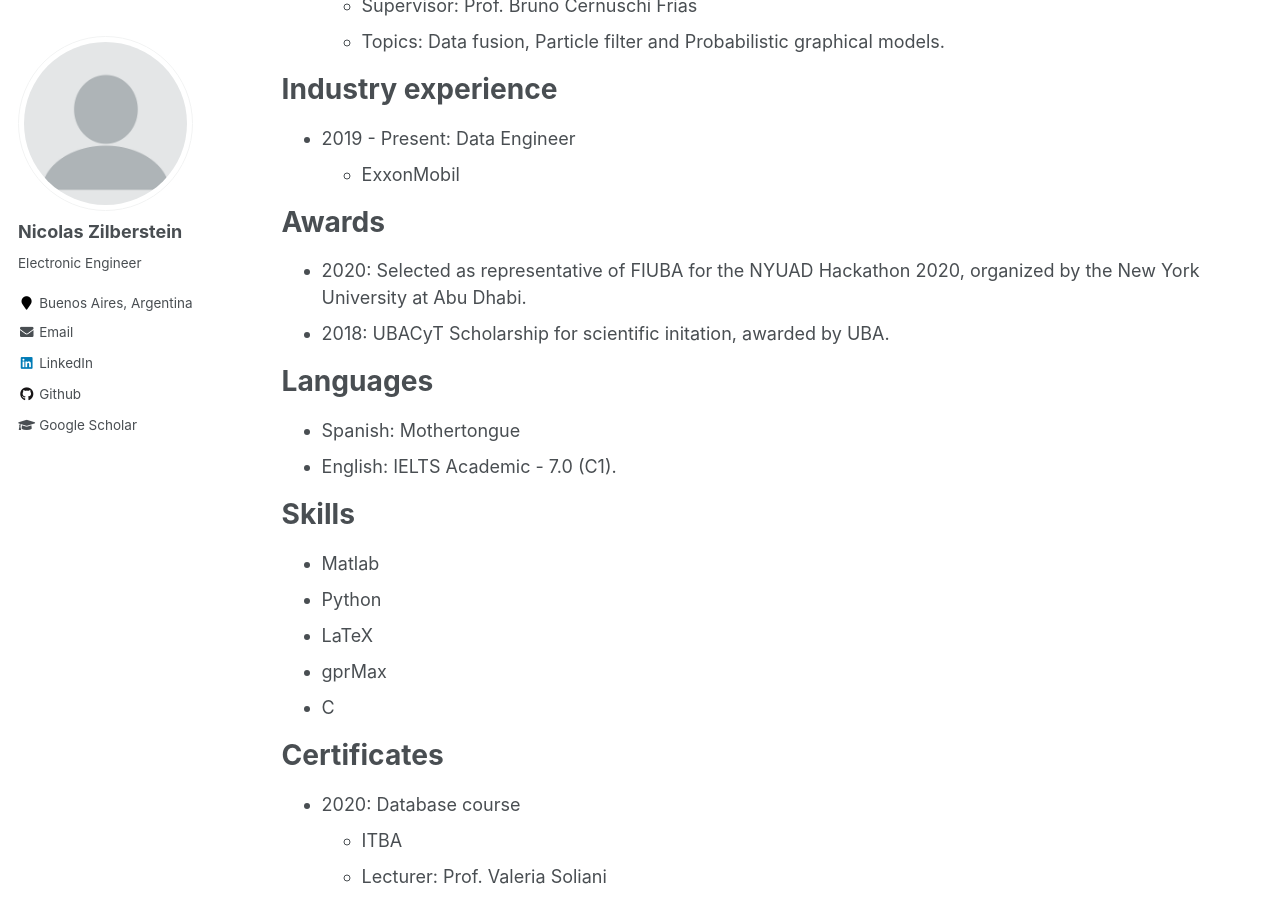
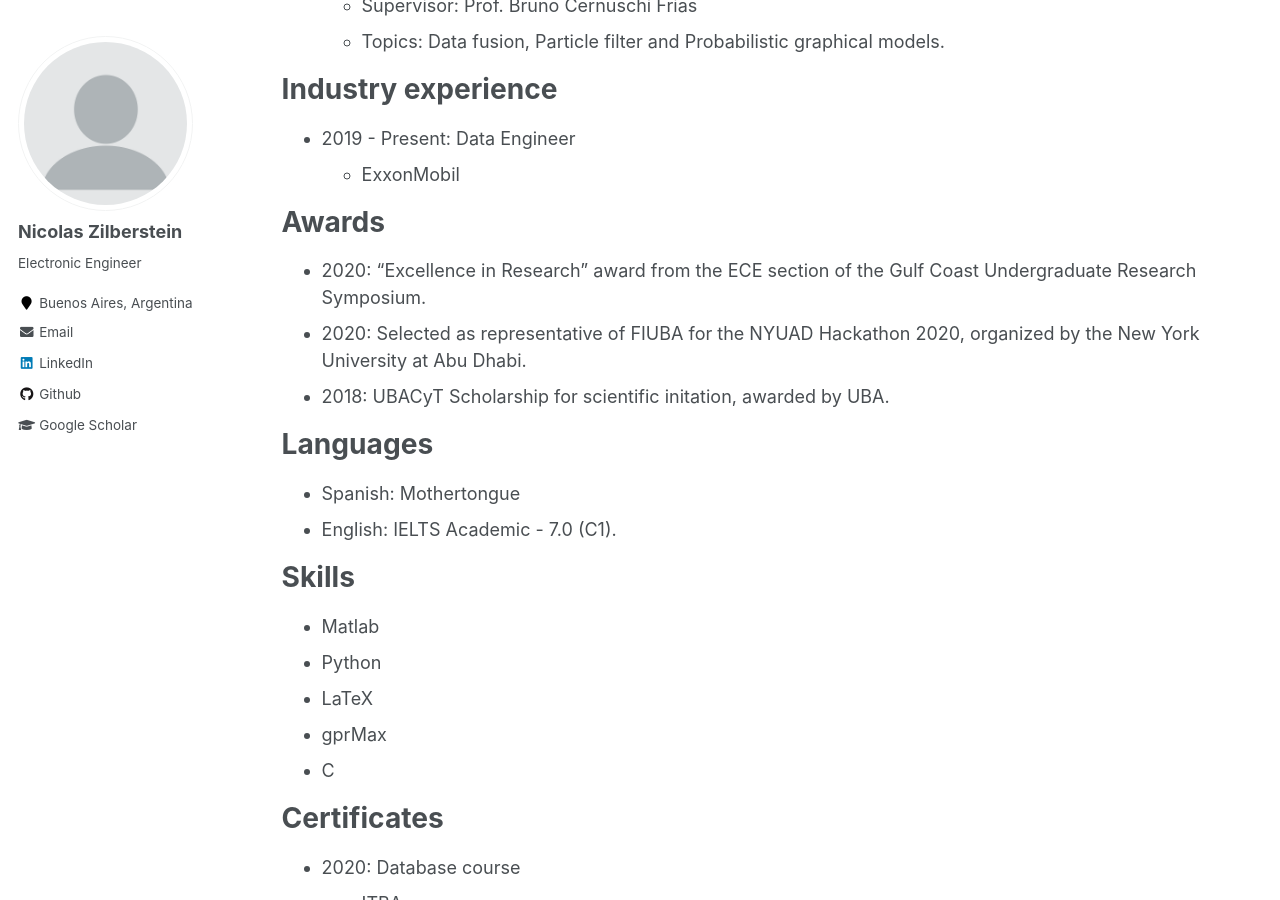
Before and after one commit to nzilberstein/nzilberstein.github.io, a Jekyll site: the page built from _pages/cv.md, in a window 1280 px wide and 900 px high, scrolled down 767 px. Built offline with Jekyll 4.4.1, drawn with Linux system fonts in a browser that asks for light colours.

Commit message:
Update cv.md

```diff
--- a/_pages/cv.md
+++ b/_pages/cv.md
@@ -37,6 +37,7 @@ Industry experience
 
 Awards
 ======
+* 2020: "Excellence in Research" award from the ECE section of the Gulf Coast Undergraduate Research Symposium.
 * 2020: Selected as representative of FIUBA for the NYUAD Hackathon 2020, organized by the New York University at Abu Dhabi.
 * 2018: UBACyT Scholarship for scientific initation, awarded by UBA.
 
```
